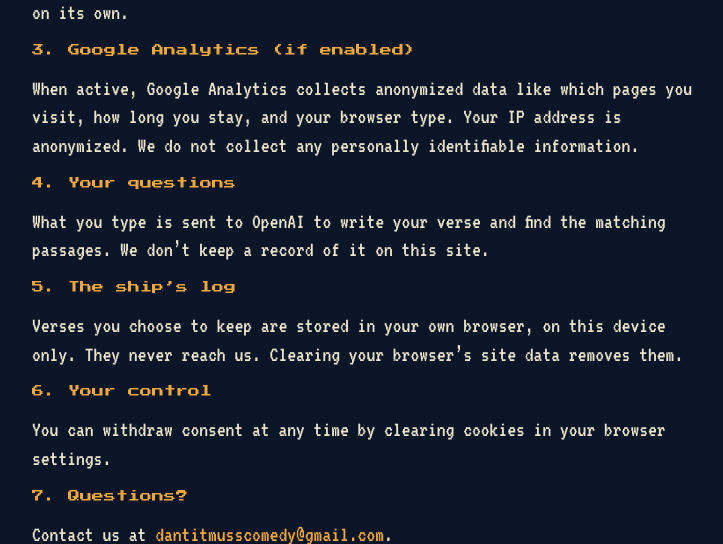
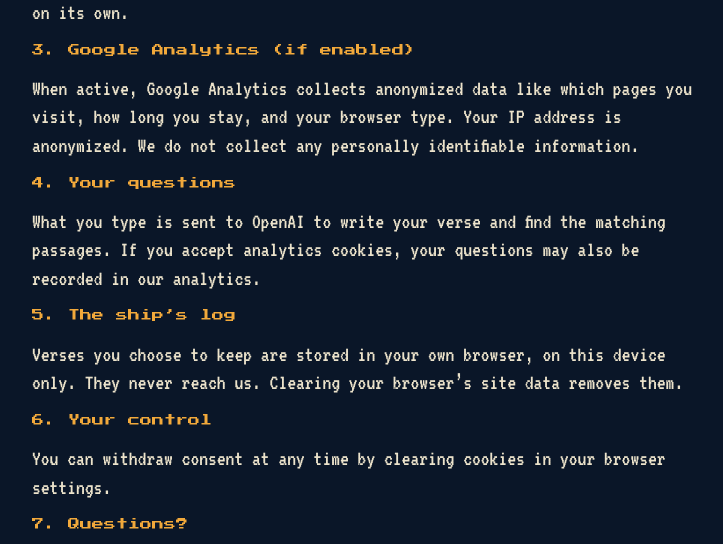
Before and after one commit to dantitmuss/moby_dick, a Flask app: page /privacy in a window 1280 px wide. Shown: the part 651-1195 px from the top of the page, without its empty margins (272-995 px from the left). Run offline with Flask 3, Linux system fonts and the light colour scheme; parts of the project's set-up code (start-up, migrations or seed data) failed here and were passed over; some libraries are stand-ins or nearby versions.

Commit message:
Privacy: drop the claim that questions aren't kept
Co-Authored-By: Claude Opus 5.5 <noreply@anthropic.com>
Claude-Session: https://claude.ai/code/session_01MafpFWXgCx7sjdaukvKbH4

```diff
--- a/templates/privacy.html
+++ b/templates/privacy.html
@@ -21,7 +21,7 @@
   <p>When active, Google Analytics collects anonymized data like which pages you visit, how long you stay, and your browser type. Your IP address is anonymized. We do not collect any personally identifiable information.</p>
 
   <h2 class="mdb-h3">4. Your questions</h2>
-  <p>What you type is sent to OpenAI to write your verse and find the matching passages. We don&rsquo;t keep a record of it on this site.</p>
+  <p>What you type is sent to OpenAI to write your verse and find the matching passages. If you accept analytics cookies, your questions may also be recorded in our analytics.</p>
 
   <h2 class="mdb-h3">5. The ship&rsquo;s log</h2>
   <p>Verses you choose to keep are stored in your own browser, on this device only. They never reach us. Clearing your browser&rsquo;s site data removes them.</p>
```
